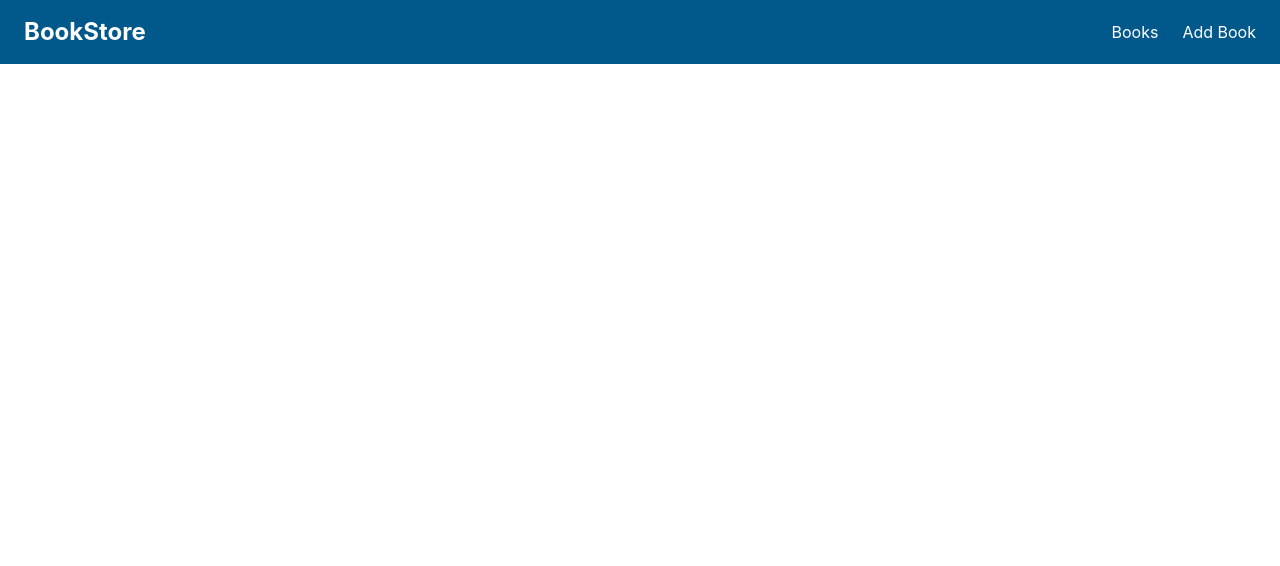
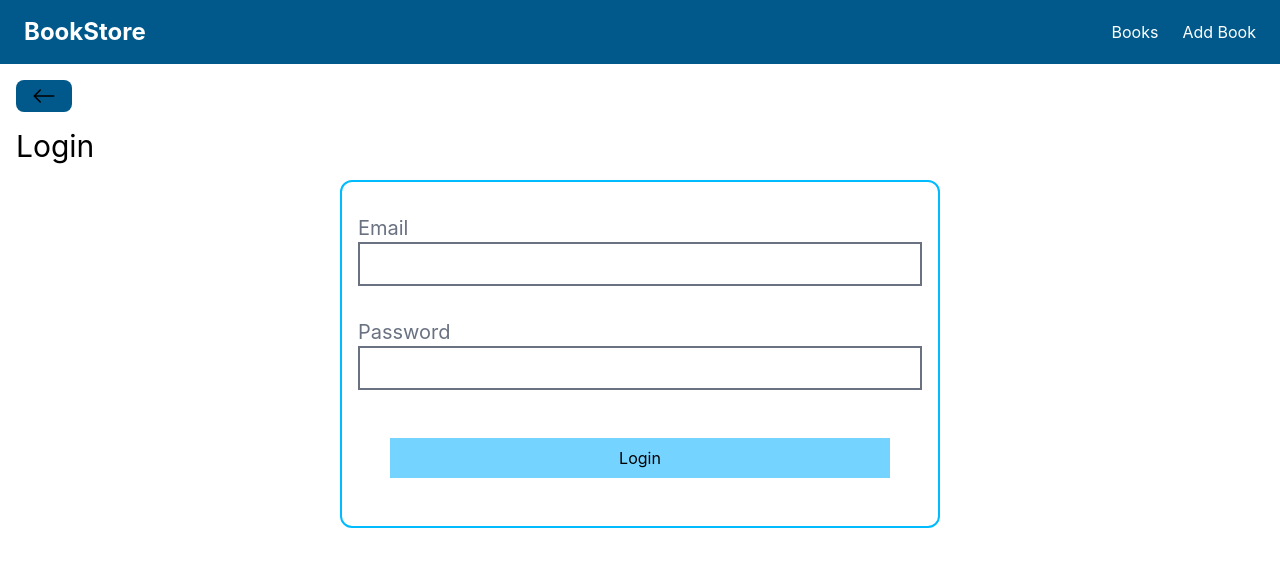
Before and after one commit to solomon-drn/mern-bookstore, a React app in the folder frontend/: page /login in a window 1280 px wide. Shown: the top 566 px of the page. Built offline with nearby package versions, Linux system fonts and the light colour scheme; the HTML template or start-up script is replaced by a standard one.

Commit message:
feat: add login page

```diff
--- a/frontend/src/App.jsx
+++ b/frontend/src/App.jsx
@@ -5,6 +5,7 @@ import Home from "./pages/Home";
 import EditBook from "./pages/EditBook";
 import CreateBook from "./pages/CreateBook";
 import Showbook from "./pages/ShowBook";
+import Login from "./pages/Login";
 import Navbar from "./components/Navbar";
 
 const App = () => {
@@ -36,6 +37,7 @@ const App = () => {
         <Route path="/books/create" element={<CreateBook />} />
         <Route path="/books/details/:id" element={<Showbook />} />
         <Route path="/books/edit/:id" element={<EditBook />} />
+        <Route path="/login" element={<Login />} />
       </Routes>
     </>
   );
--- a/frontend/src/components/Button.jsx
+++ b/frontend/src/components/Button.jsx
@@ -15,7 +15,7 @@ const Button = ({
       type={type}
       onClick={onClick}
       disabled={disabled}
-      className={`p-2 w-full m-8 ${variants[variant]} disabled:opacity-50 disabled:cursor-not-allowed`}
+      className={`p-2 w-full m-8 cursor-pointer ${variants[variant]} disabled:opacity-50 disabled:cursor-not-allowed`}
     >
       {children}
     </button>
--- /dev/null
+++ b/frontend/src/pages/Login.jsx
@@ -0,0 +1,63 @@
+import { useState } from "react";
+
+import Button from "../components/Button";
+import BackButton from "../components/BackButton";
+
+const Login = () => {
+  const [email, setEmail] = useState("");
+  const [password, setPassword] = useState("");
+
+  const handleLogin = (e) => {
+    e.preventDefault();
+
+    console.log({
+      email,
+      password,
+    });
+  };
+
+  return (
+    <div className="p-4">
+      <BackButton />
+
+      <h1 className="text-3xl my-4">Login</h1>
+
+      <form
+        onSubmit={handleLogin}
+        className="flex flex-col border-2 border-sky-400 rounded-xl w-[600px] p-4 mx-auto"
+      >
+        <div className="my-4">
+          <label className="text-xl mr-4 text-gray-500">
+            Email
+          </label>
+
+          <input
+            type="email"
+            value={email}
+            onChange={(e) => setEmail(e.target.value)}
+            className="border-2 border-gray-500 px-4 py-2 w-full"
+          />
+        </div>
+
+        <div className="my-4">
+          <label className="text-xl mr-4 text-gray-500">
+            Password
+          </label>
+
+          <input
+            type="password"
+            value={password}
+            onChange={(e) => setPassword(e.target.value)}
+            className="border-2 border-gray-500 px-4 py-2 w-full"
+          />
+        </div>
+
+        <div className="flex justify-center">
+          <Button type="submit">Login</Button>
+        </div>
+      </form>
+    </div>
+  );
+};
+
+export default Login;
```
